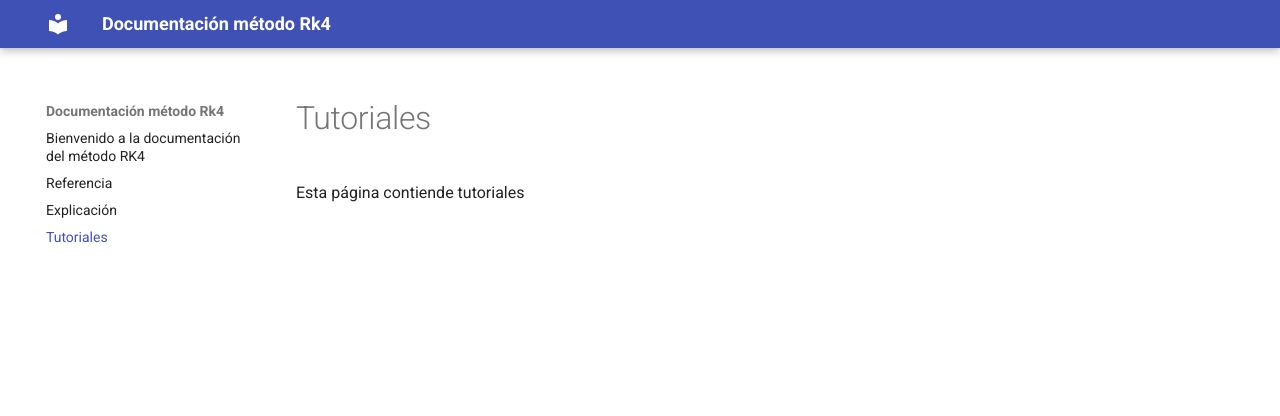
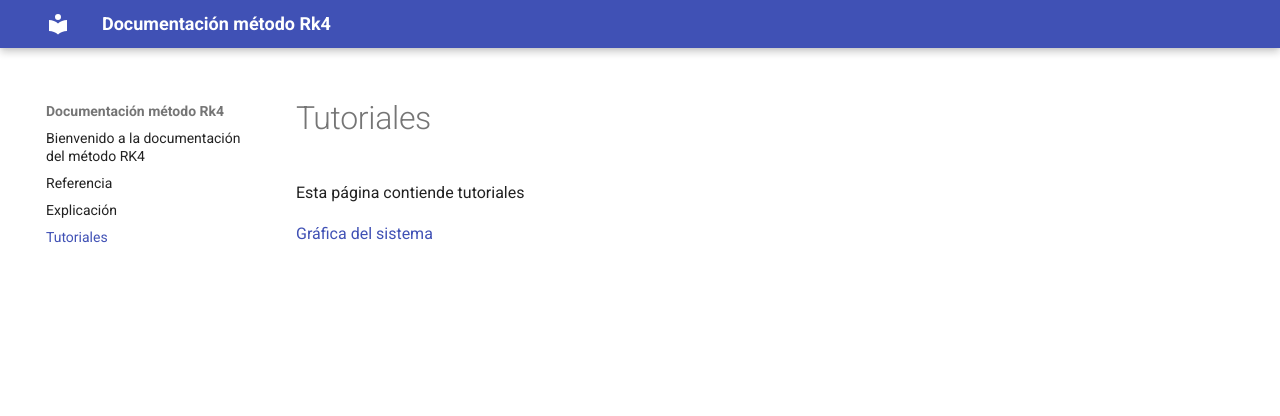
Before and after one commit to Esteban-Porras-UCR/Tarea2, an MkDocs documentation site: the page built from docs/tutorials.md, in a window 1280 px wide. Shown: the top 416 px of the page. Built offline with MkDocs 1.6.1 and Material for MkDocs 9.7.7, drawn with Linux system fonts in a browser that asks for light colours.

Commit message:
Décimo commit

```diff
--- a/docs/tutorials.md
+++ b/docs/tutorials.md
@@ -1,3 +1,7 @@
 #Tutoriales
 
 Esta página contiende tutoriales
+
+
+
+[Gráfica del sistema](images/Grafica.png)
```
Also changed, not shown: docs/images/Grafica.png (added).
